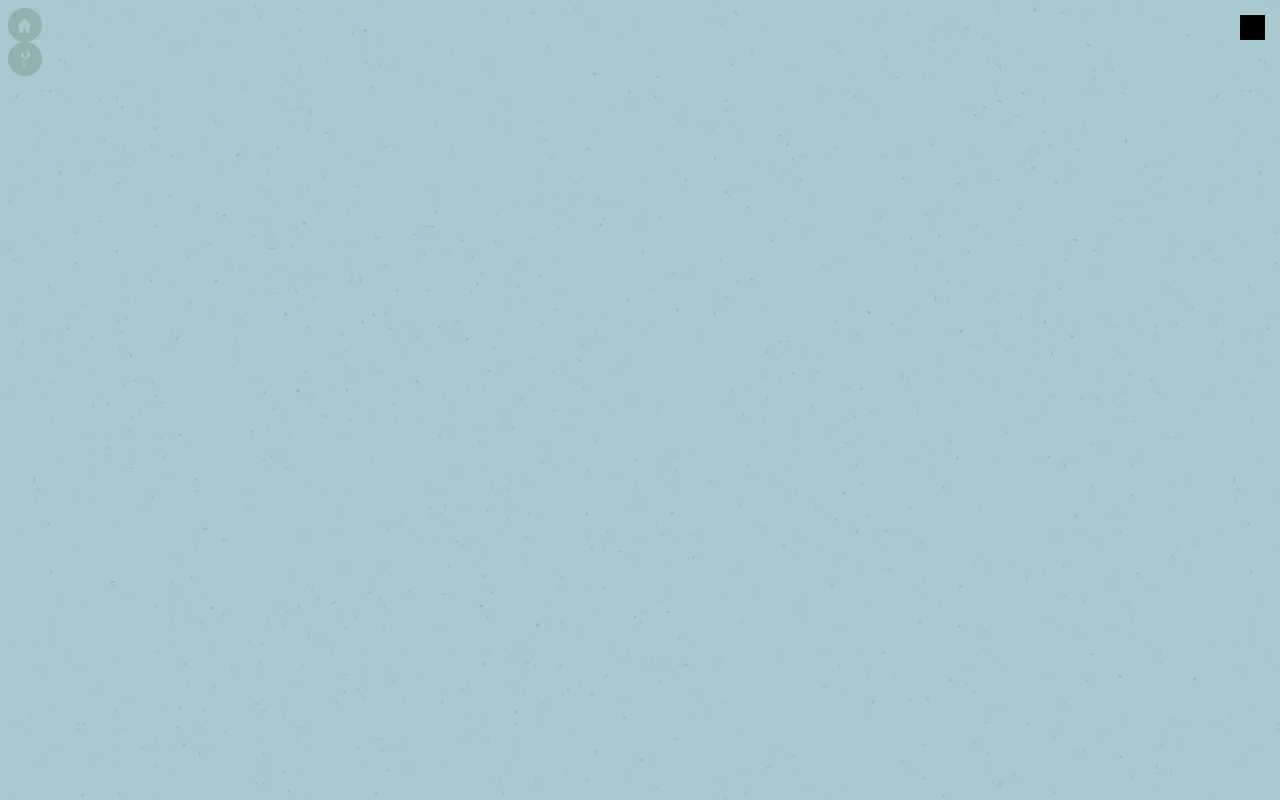
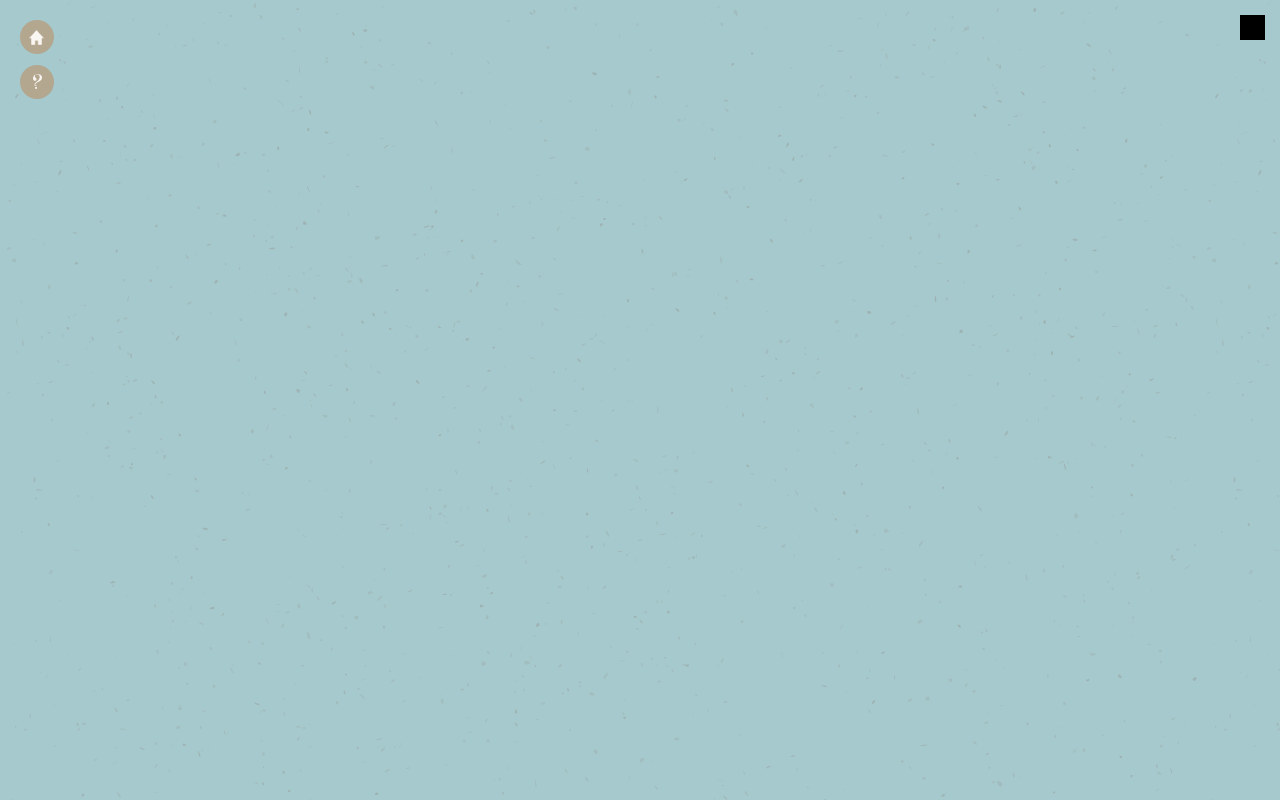
Before and after one commit to briecodes/The-Hanged-Fox, a React (Create React App) app: page / in a window 1280 px wide. Both pictures are taken after a click on the button "Start Game". Built offline with nearby package versions, Linux system fonts and the light colour scheme; a web font is replaced by a local one.

Commit message:
Positioned nav icons.

```diff
--- a/src/Containers/GameBoard/GameBoard.css
+++ b/src/Containers/GameBoard/GameBoard.css
@@ -11,14 +11,18 @@ div.nav-btn {
   background-repeat: no-repeat;
   background-position: center;
   border-radius: 50%;
+  position: absolute;
+  left: 20px;
 }
 
 div.nav-btn.home {
   background-image: url(../../Assets/Images/home-icon.png);
   background-size: 45%;
+  top: 20px;
 }
 
 div.nav-btn.help {
   background-image: url(../../Assets/Images/help-icon.png);
   background-size: 25%;
+  top: 65px;
 }
```
